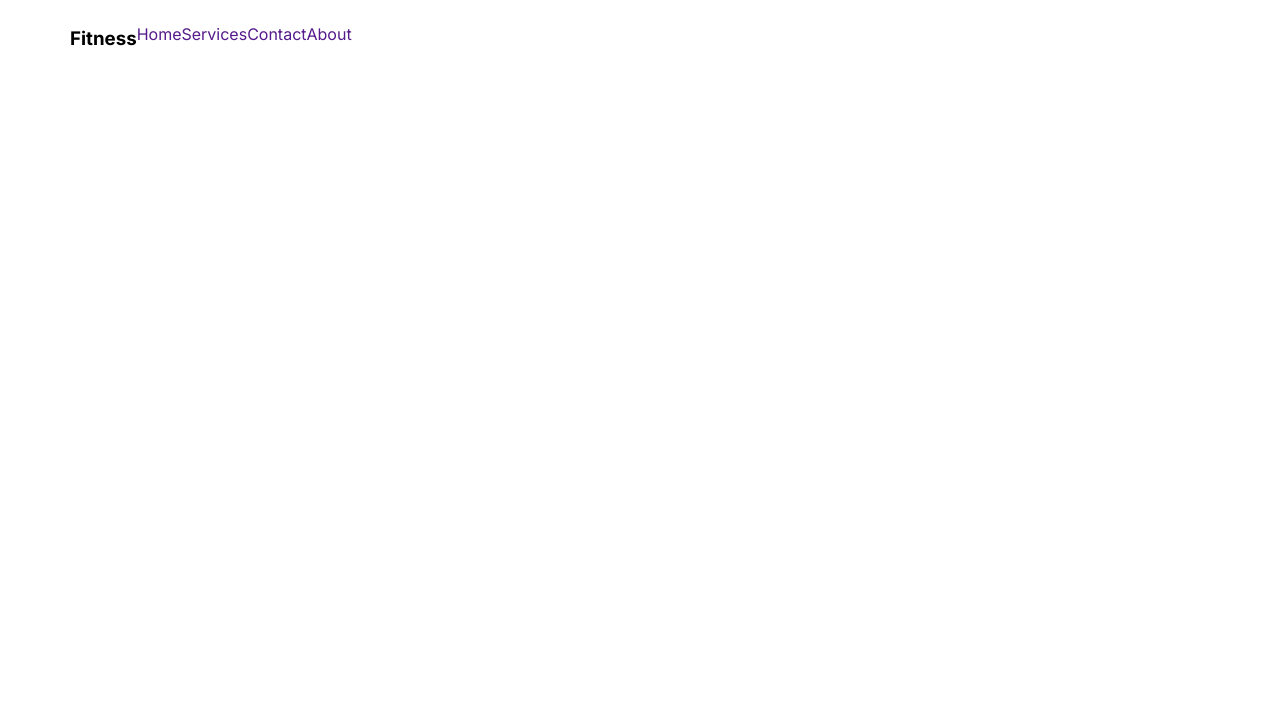
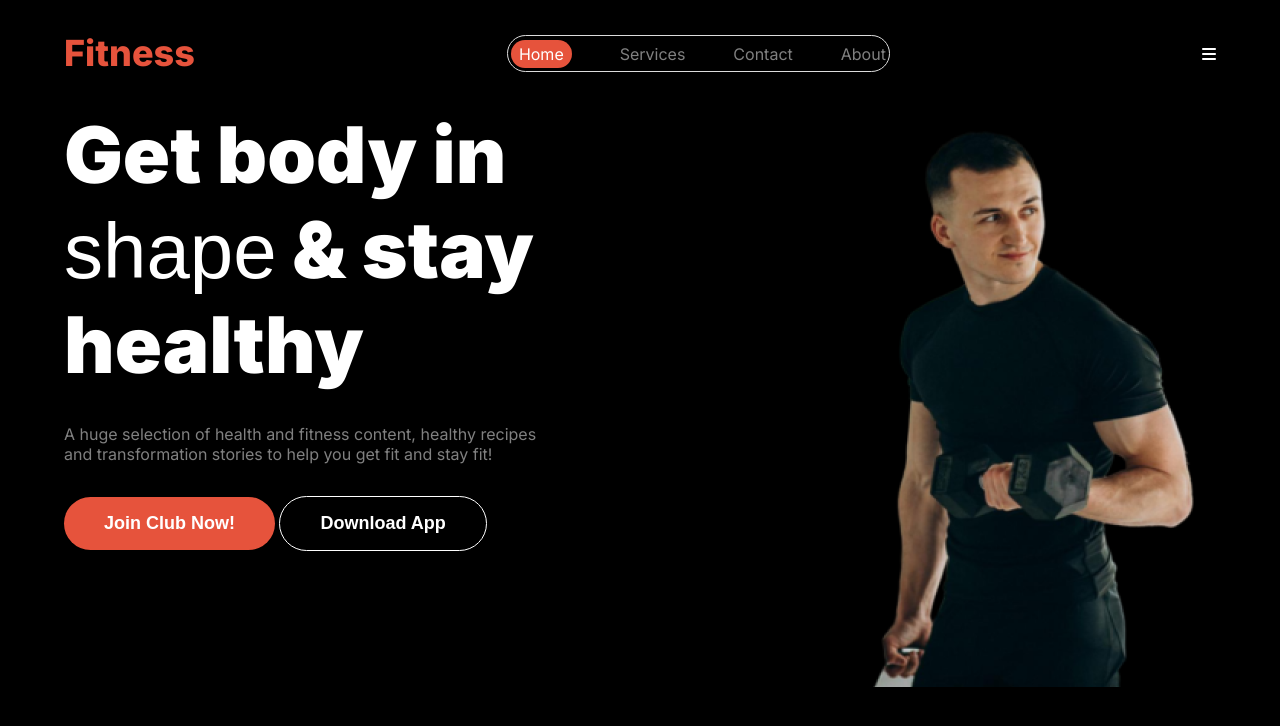
Before and after one commit to syedejaj/task-two-10, a plain HTML site: page index.html in a window 1280 px wide. Drawn offline with Linux system fonts and the light colour scheme.

Commit message:
banner and navbar added

```diff
--- a/index.html
+++ b/index.html
@@ -6,22 +6,46 @@
     <meta name="viewport" content="width=device-width, initial-scale=1.0">
     <title>Fitness</title>
     <link rel="stylesheet" href="styles/style.css">
+    <script src="https://kit.fontawesome.com/31923ad50f.js" crossorigin="anonymous"></script>
 </head>
 
 <body class="inter-font">
-    <header>
-        <nav class="navbar container">
-            <h3>Fitness</h3>
-            <ul>
+    <header class="container">
+        <nav class="navbar">
+            <h3 class="brand-name">Fitness</h3>
+            <!-- <ul>
                 <li><a href="">Home</a></li>
                 <li><a href="">Services</a></li>
                 <li><a href="">Contact</a></li>
                 <li><a href="">About</a></li>
-            </ul>
+            </ul> -->
+            <div class="nav-link">
+                <p class="home">Home</p>
+                <p>Services</p>
+                <p>Contact</p>
+                <p>About</p>
+
+            </div>
+            <i class="fa-solid fa-bars"></i>
         </nav>
     </header>
     <main>
+        <section class="banner container">
+            <div class="banner-content">
+                <h1>Get body in <br> <span class="shape">shape</span> & stay <br> healthy</h1>
+                <p>A huge selection of health and fitness content, healthy recipes <br> and transformation stories to
+                    help
+                    you get fit and stay fit!</p>
+                <div class="banner-button">
+                    <button class="btn-primary">Join Club Now!</button>
+                    <button class="btn-secondary">Download App</button>
+                </div>
+            </div>
+            <div class="banner-image">
+                <img src="images/Images 2.png" alt="">
+            </div>
 
+        </section>
     </main>
     <footer>
 
--- a/styles/style.css
+++ b/styles/style.css
@@ -7,28 +7,144 @@
 }
 
 * {
+    margin: 0;
     padding: 0;
+    background-color: black;
 }
 
 /* shared style */
 .container {
-    max-width: 1140px;
-    margin: 0 auto;
+    width: 90%;
+    margin: 2rem auto;
+}
+
+i {
+    color: white;
+}
+
+.fa-bars {
+    display: none;
+}
+
+p {
+    color: rgba(255, 255, 255, 0.5);
+    font-size: 16px;
+
+}
+
+h1 {
+    color: white;
+    font-size: 78px;
+    font-weight: 900;
+}
+
+h2 {
+    color: white;
+}
+
+.btn-primary {
+    border-radius: 42px;
+    border: none;
+    border-radius: 2.5rem;
+    padding: 16px 40px;
+    font-size: 18px;
+    font-weight: 600;
+    color: white;
+    background: rgb(230, 83, 60);
+}
+
+.btn-secondary {
+    border-radius: 42px;
+    border: 1px solid white;
+    border-radius: 2.5rem;
+    padding: 16px 40px;
+    font-size: 18px;
+    font-weight: 600;
+    color: white;
+}
+
+.shape {
+
+    font-family: "Michroma", sans-serif;
+    font-weight: 400;
+    font-style: normal;
+
 }
 
 /* navbar styles */
-nav ul li {
+.navbar {
+    display: flex;
+    justify-content: space-between;
+    align-items: center;
+}
+
+.nav-link {
+    display: flex;
+    justify-content: space-evenly;
+    align-items: center;
+    gap: 3rem;
+    border: 1px solid gainsboro;
+    border-radius: 2rem;
+    padding: 0.2rem;
+}
+
+.home {
+    background-color: rgb(230, 83, 60);
+    color: white;
+    border-radius: 2rem;
+    padding: 4px 8px;
+}
+
+/* nav ul li {
     list-style: none;
+    margin-left: 3rem;
 }
 
 nav li a {
     text-decoration: none;
 }
 
-.navbar {
+.navbar ul {
     display: flex;
+    border: 2px solid black;
+} */
+
+.brand-name {
+    color: rgb(230, 83, 60);
+    font-size: 36px;
+    font-weight: 800;
+    line-height: 120%;
+    letter-spacing: 0%;
+    text-align: left;
 }
 
-.navbar ul {
+/* banner styles  */
+.banner {
     display: flex;
+    justify-content: space-between;
 }
+
+.banner-content {
+    display: flex;
+    flex-direction: column;
+    gap: 2rem;
+}
+
+.banner-image img {
+    width: 100%;
+}
+
+/* mobile devices  */
+@media screen and (max-width:576px) {
+    .fa-bars {
+        display: block;
+    }
+
+    .nav-link {
+        display: none;
+    }
+
+    .banner {
+        flex-direction: column;
+    }
+}
```
